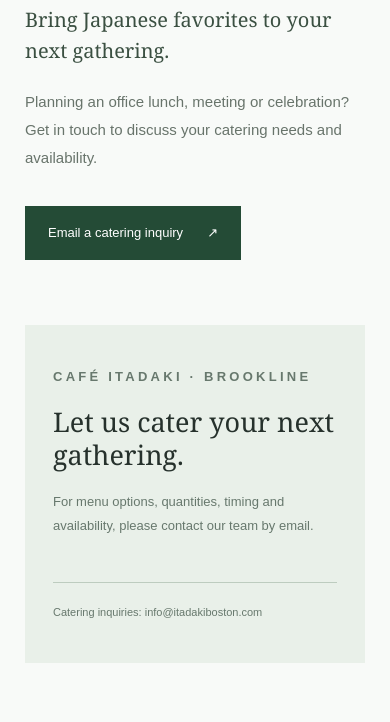
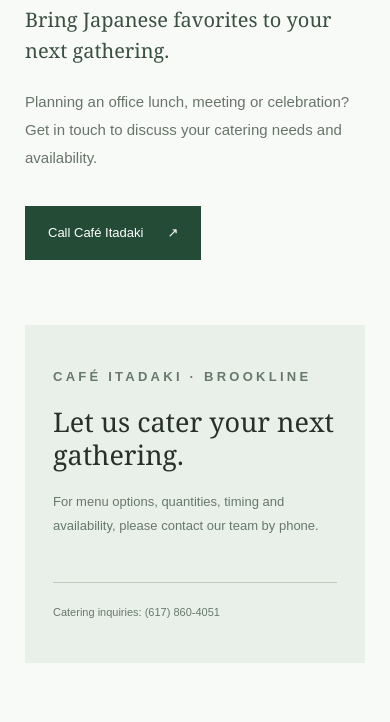
Before and after one commit to konae/itadaki, a plain HTML site: page catering/index.html in a window 390 px wide. Shown: the part 378-1100 px from the top of the page. Drawn offline with Linux system fonts and the light colour scheme.

Commit message:
Use verified phone contact on catering preview page

```diff
--- a/catering/index.html
+++ b/catering/index.html
@@ -22,14 +22,14 @@
 <h1 class="landing-title">A little taste of Japan, for everyone.</h1>
 <p class="landing-lead">Bring Japanese favorites to your next gathering.</p>
 <p class="landing-detail">Planning an office lunch, meeting or celebration? Get in touch to discuss your catering needs and availability.</p>
-<div class="landing-cta-group"><a class="landing-cta" href="mailto:info@itadakiboston.com?subject=Cafe%20Itadaki%20Catering%20Inquiry">Email a catering inquiry <span aria-hidden="true">↗</span></a></div>
+<div class="landing-cta-group"><a class="landing-cta" href="tel:+16178604051">Call Café Itadaki <span aria-hidden="true">↗</span></a></div>
 </section>
 <aside class="landing-card" aria-label="More information">
 <p class="landing-kicker">CAFÉ ITADAKI · BROOKLINE</p>
 <h2>Let us cater your next gathering.</h2>
-<p>For menu options, quantities, timing and availability, please contact our team by email.</p>
+<p>For menu options, quantities, timing and availability, please contact our team by phone.</p>
 
-<p class="fineprint">Catering inquiries: info@itadakiboston.com</p>
+<p class="fineprint">Catering inquiries: (617) 860-4051</p>
 </aside>
 </main>
 <footer class="landing-footer"><p>Café Itadaki · 24 Harvard St, Brookline, MA 02445</p><p><a href="../index.html#visit">Hours &amp; directions</a> · <a href="https://www.instagram.com/cafeitadaki.boston/" target="_blank" rel="noopener noreferrer">Instagram</a></p></footer>
```
